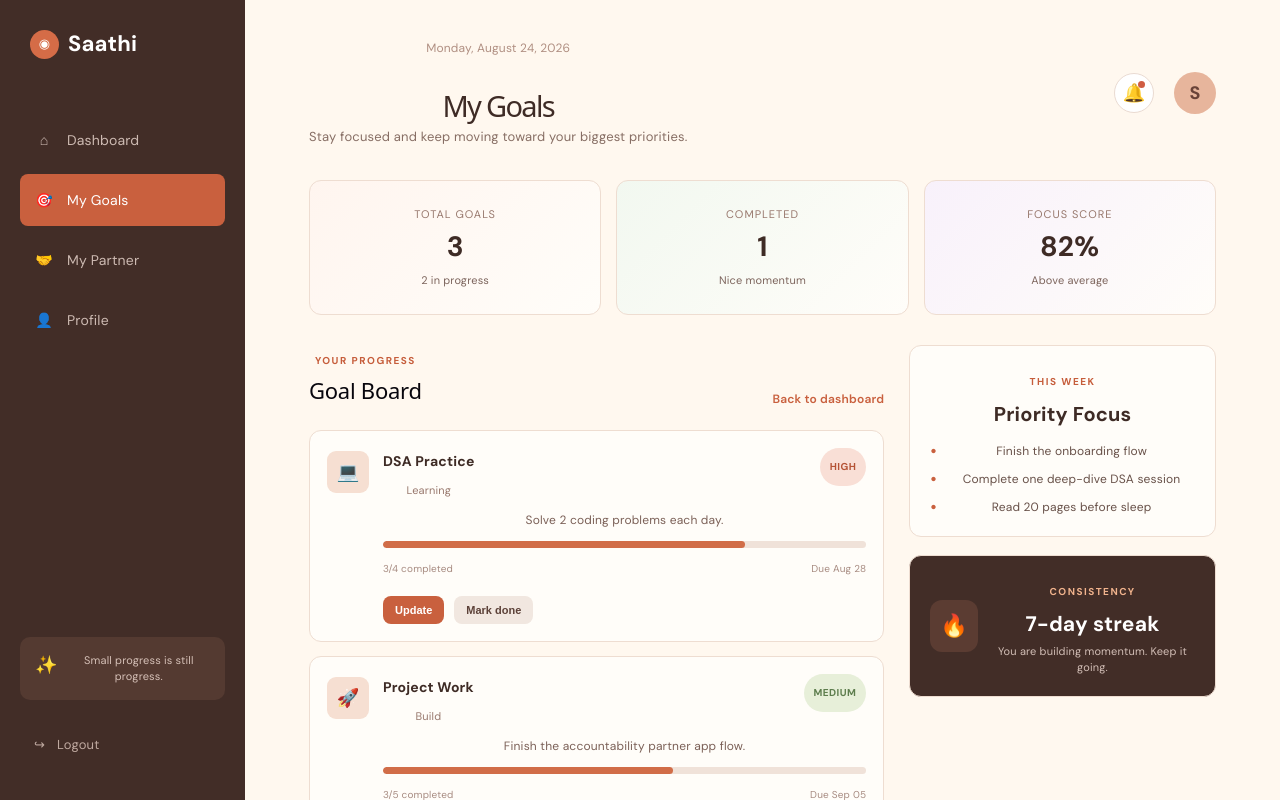
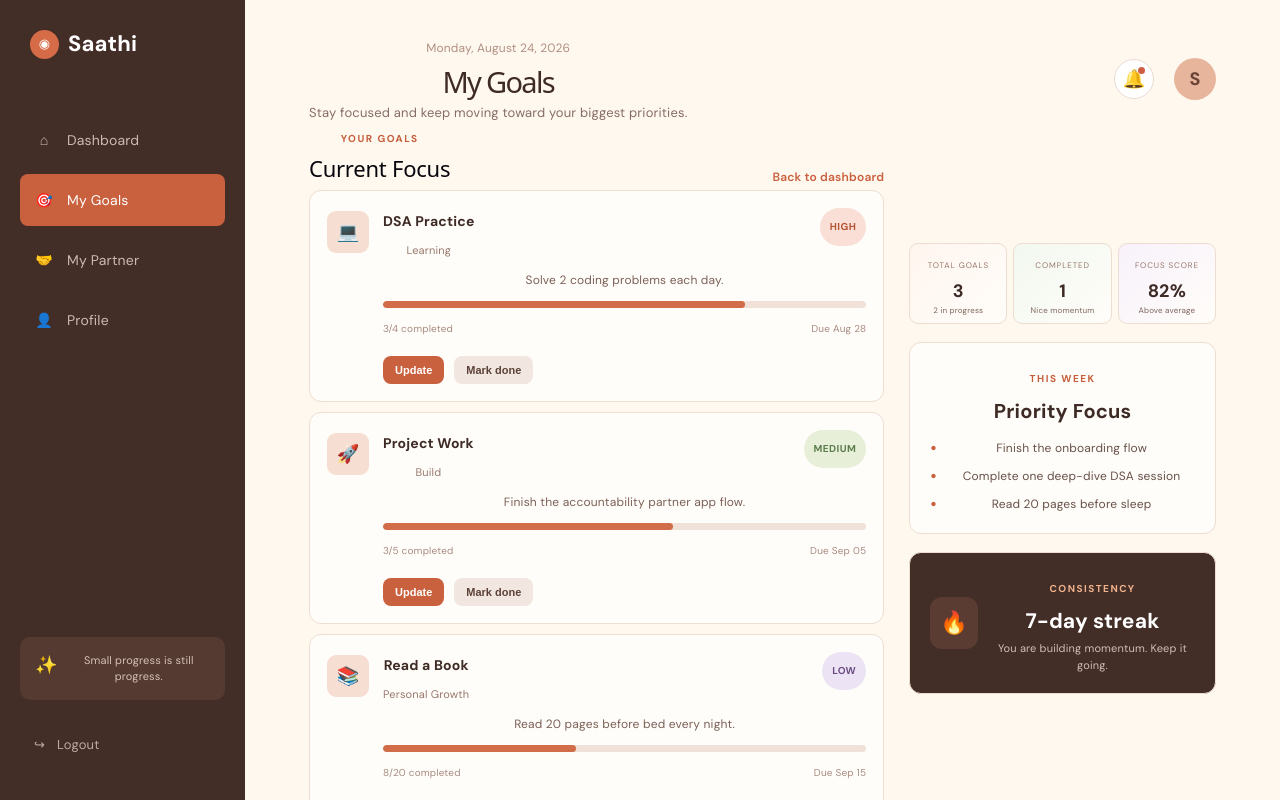
Before and after one commit to jenial619/Accountability_Partner_, a React app in the folder frontend/: page /goals in a window 1280 px wide. Shown: the top 800 px of the page. Built offline with nearby package versions, Linux system fonts and the light colour scheme; the HTML template or start-up script is replaced by a standard one; a web font is replaced by a local one.

Commit message:
minore corrections

```diff
--- a/frontend/src/pages/Dashboard.css
+++ b/frontend/src/pages/Dashboard.css
@@ -150,27 +150,32 @@
 .dashboard-header {
   display: flex;
   align-items: center;
-  justify-content: space-between;
+  justify-content: flex-start;
+  margin-bottom: 0;
+  width: 100%;
 }
 
 
 .dashboard-date {
   color: #b08f82;
   font-size: 12px;
-  margin-bottom: 7px;
+  margin-bottom: 4px;
 }
 
 
 .dashboard-header h1 {
   font-size: 29px;
   color: #3e2b25;
-  margin-bottom: 5px;
+  margin: 0;
+  line-height: 1.15;
 }
 
 
 .dashboard-subtitle {
   color: #876e64;
   font-size: 13px;
+  margin: 6px 0 0;
+  line-height: 1.4;
 }
 
 
@@ -178,6 +183,7 @@
   display: flex;
   align-items: center;
   gap: 20px;
+  margin-left: auto;
 }
 
 
@@ -306,7 +312,7 @@
   display: flex;
   justify-content: space-between;
   align-items: flex-end;
-  margin-bottom: 18px;
+  margin-bottom: 0;
 }
 
 
@@ -826,38 +832,69 @@
    GOALS PAGE
 ========================= */
 
+.goals-progress-panel {
+  margin-top: 0;
+}
+
+.goals-progress-panel .section-header {
+  margin-bottom: 0;
+}
+
+.goals-progress-panel .section-header > div {
+  margin: 0;
+}
+
+.goals-progress-panel .section-header h2 {
+  margin: 0;
+}
+
 .goals-summary {
   display: grid;
-  grid-template-columns: repeat(3, minmax(0, 1fr));
-  gap: 15px;
-  margin-top: 30px;
+  grid-template-columns: repeat(3, minmax(78px, 1fr));
+  gap: 6px;
+  width: 100%;
+  max-width: 320px;
+  margin-left: auto;
+  margin-top: 0;
+  justify-items: stretch;
+  justify-self: end;
+}
+
+.goals-layout {
+  margin-top: 0;
+}
+
+.goals-board-top {
+  margin-top: 0;
 }
 
 .goal-summary-card {
   background: #fffdf9;
   border: 1px solid #eeddd1;
-  border-radius: 12px;
-  padding: 20px 18px;
+  border-radius: 9px;
+  padding: 8px 9px;
   display: flex;
   flex-direction: column;
-  gap: 7px;
+  gap: 4px;
 }
 
 .goal-summary-card span {
   color: #98786d;
-  font-size: 11px;
+  font-size: 8px;
   text-transform: uppercase;
-  letter-spacing: 1px;
+  letter-spacing: 0.9px;
 }
 
 .goal-summary-card strong {
   color: #3e2b25;
-  font-size: 28px;
+  font-size: 18px;
+  line-height: 1.1;
 }
 
 .goal-summary-card small {
   color: #7d655d;
-  font-size: 11px;
+  font-size: 8px;
+  line-height: 1.2;
 }
 
 .orange-card {
@@ -876,11 +913,53 @@
   display: grid;
   grid-template-columns: 1.5fr 0.8fr;
   gap: 25px;
-  margin-top: 30px;
+  margin-top: 0;
+  align-items: start;
+}
+
+.goals-board {
+  order: 1;
+  width: 100%;
+}
+
+.goals-side-panel {
+  order: 2;
+  display: flex;
+  flex-direction: column;
+  justify-content: flex-start;
+  gap: 18px;
+  margin-top: 120px;
+}
+
+.goals-side-panel .goals-summary {
+  width: 100%;
+  max-width: 100%;
+  margin: 0;
+  justify-self: stretch;
+}
+
+.goals-board-top {
+  margin-top: 0;
+}
+
+.goals-board-header {
+  margin-bottom: 0;
+}
+
+.goals-summary {
+  display: grid;
+  grid-template-columns: repeat(3, minmax(78px, 1fr));
+  gap: 6px;
+  width: 100%;
+  max-width: 320px;
+  margin-left: auto;
+  margin-top: 0;
+  justify-items: stretch;
+  justify-self: end;
 }
 
 .goals-list {
-  gap: 14px;
+  gap: 10px;
 }
 
 .goal-detail-card {
@@ -1040,7 +1119,7 @@
 
 @media (max-width: 1100px) {
   .goals-summary {
-    grid-template-columns: 1fr;
+    max-width: 440px;
   }
 
   .goals-layout {
@@ -1049,6 +1128,12 @@
 }
 
 @media (max-width: 600px) {
+  .goals-summary {
+    grid-template-columns: 1fr;
+    max-width: none;
+    margin-left: 0;
+  }
+
   .goal-title-row {
     flex-direction: column;
     gap: 8px;
--- a/frontend/src/pages/Goals.jsx
+++ b/frontend/src/pages/Goals.jsx
@@ -110,32 +110,12 @@ function GoalsPage() {
           </div>
         </header>
 
-        <section className="goals-summary">
-          <div className="goal-summary-card orange-card">
-            <span>Total Goals</span>
-            <strong>3</strong>
-            <small>2 in progress</small>
-          </div>
-
-          <div className="goal-summary-card green-card">
-            <span>Completed</span>
-            <strong>1</strong>
-            <small>Nice momentum</small>
-          </div>
-
-          <div className="goal-summary-card purple-card">
-            <span>Focus Score</span>
-            <strong>82%</strong>
-            <small>Above average</small>
-          </div>
-        </section>
-
         <div className="goals-layout">
-          <section className="goals-board">
-            <div className="section-header">
+          <section className="goals-board goals-board-top">
+            <div className="section-header goals-board-header">
               <div>
-                <span>YOUR PROGRESS</span>
-                <h2>Goal Board</h2>
+                <span>YOUR GOALS</span>
+                <h2>Current Focus</h2>
               </div>
 
               <Link to="/dashboard">Back to dashboard</Link>
@@ -191,6 +171,26 @@ function GoalsPage() {
           </section>
 
           <aside className="goals-side-panel">
+            <div className="goals-summary">
+              <div className="goal-summary-card orange-card">
+                <span>Total Goals</span>
+                <strong>3</strong>
+                <small>2 in progress</small>
+              </div>
+
+              <div className="goal-summary-card green-card">
+                <span>Completed</span>
+                <strong>1</strong>
+                <small>Nice momentum</small>
+              </div>
+
+              <div className="goal-summary-card purple-card">
+                <span>Focus Score</span>
+                <strong>82%</strong>
+                <small>Above average</small>
+              </div>
+            </div>
+
             <div className="panel-card focus-card">
               <div className="panel-header">
                 <span>THIS WEEK</span>
```
